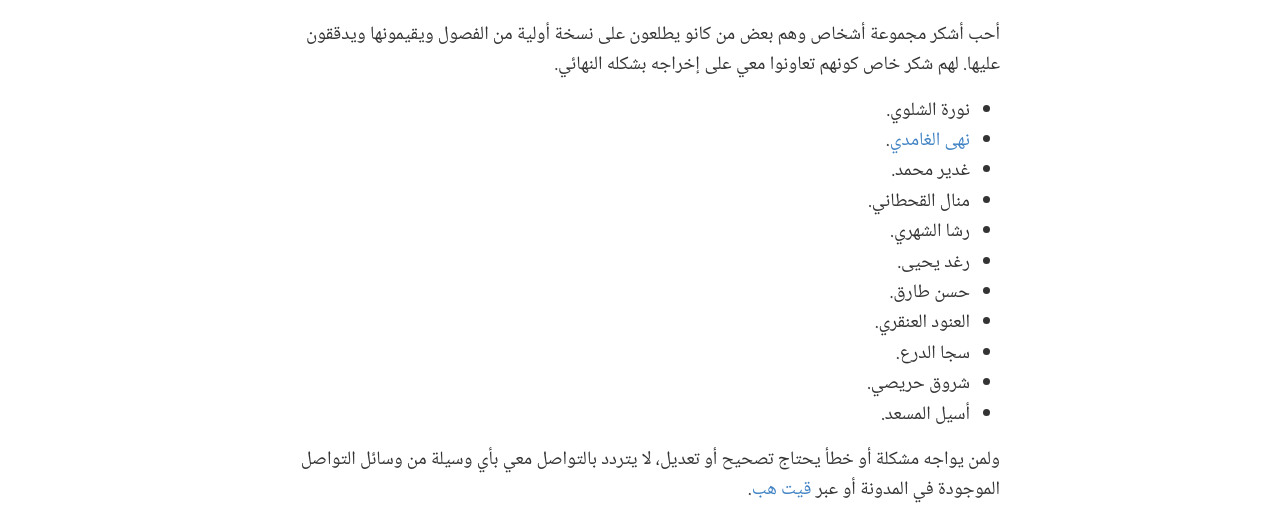
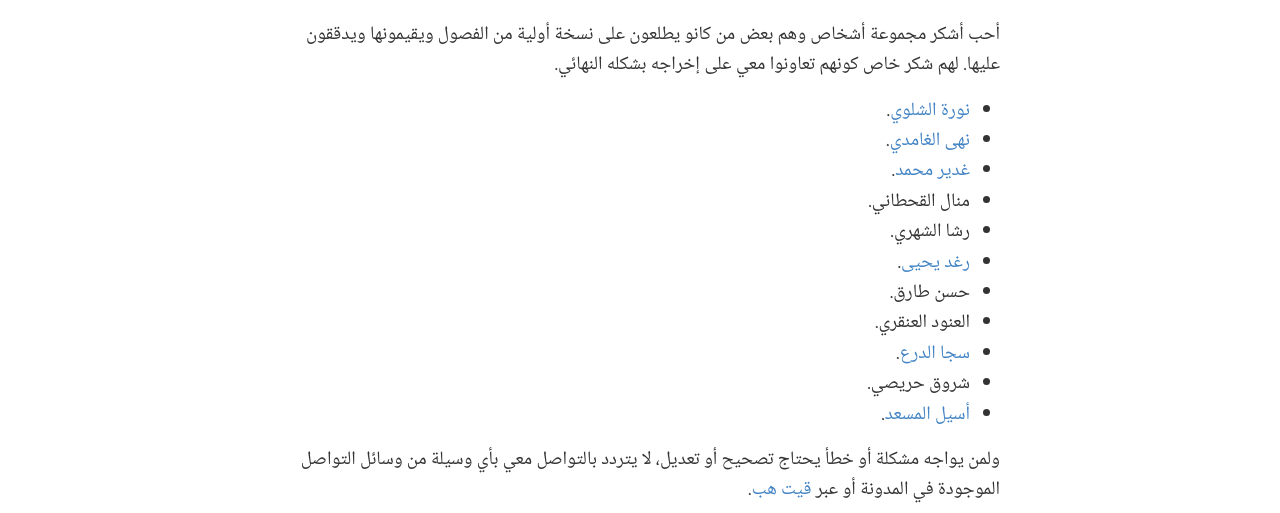
Before and after one commit to alioh/alioh.github.io, a Jekyll site: the page built from _posts/2021-03-23-ds100ar.md, in a window 1280 px wide. Shown: the part 1487-2000 px from the top of the page. Built offline with Jekyll 4.4.1, drawn with Linux system fonts in a browser that asks for light colours; part of the change alters nothing that is shown.

Commit message:
update links

```diff
--- a/_posts/2021-03-23-ds100ar.md
+++ b/_posts/2021-03-23-ds100ar.md
@@ -26,17 +26,17 @@ icon: 📕
 
 أحب أشكر مجموعة أشخاص وهم بعض من كانو يطلعون على نسخة أولية من الفصول ويقيمونها ويدققون عليها. لهم شكر خاص كونهم تعاونوا معي على إخراجه بشكله النهائي.
 
-- نورة الشلوي.
+- [نورة الشلوي][nora].
 - [نهى الغامدي][nuha].
-- غدير محمد.
+- [غدير محمد][ghadeer].
 - منال القحطاني.
 - رشا الشهري.
-- رغد يحيى.
+- [رغد يحيى][raghad].
 - حسن طارق.
 - العنود العنقري.
-- سجا الدرع.
+- [سجا الدرع][saja].
 - شروق حريصي.
-- أسيل المسعد.
+- [أسيل المسعد][aseel].
 
 ولمن يواجه مشكلة أو خطأ يحتاج تصحيح أو تعديل، لا يتردد بالتواصل معي بأي وسيلة من وسائل التواصل الموجودة في المدونة أو عبر [قيت هب][Githubissue].
 
@@ -54,3 +54,8 @@ icon: 📕
 [DSNDNotes]: https://alioh.github.io/DSND-Notes-1/
 [MachineLearningForEveryone]: https://alioh.github.io/Machine-Learning-for-Everyone-1/
 [Githubissue]: https://github.com/alioh/ds-100-ar/issues/new
+[saja]: https://www.linkedin.com/in/saja-aldera-50095241/
+[nora]: https://www.linkedin.com/in/norah-shalawi/
+[aseel]: https://twitter.com/AAlmesad
+[raghad]: https://www.linkedin.com/in/raghad-aati/
+[ghadeer]: https://www.linkedin.com/in/ghadeer-mohammed-441b8517b/
```
